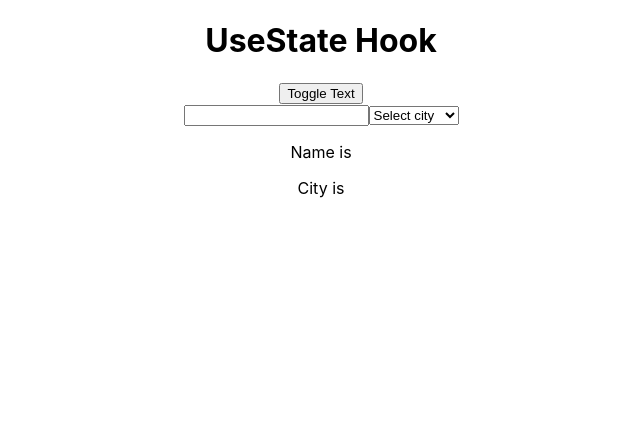
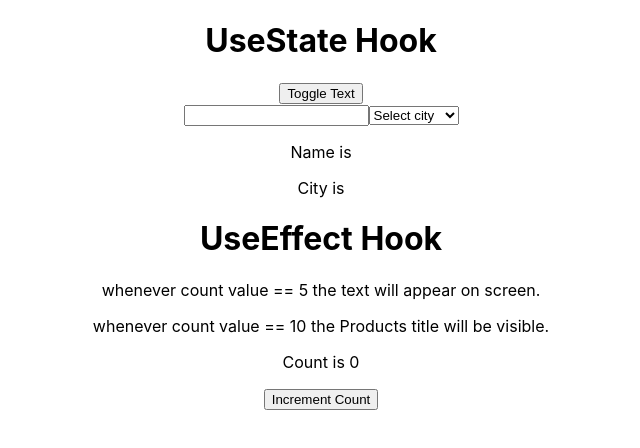
Before and after one commit to gayatribidwai/React-Learning-Repo, a React (Create React App) app in the folder hello-ts/: page / in a window 1280 px wide. Shown: the top 448 px of the page, without its empty margins (319-959 px from the left). Built offline with nearby package versions, Linux system fonts and the light colour scheme.

Commit message:
UseEffect Hook

```diff
--- a/hello-ts/src/App.js
+++ b/hello-ts/src/App.js
@@ -1,5 +1,7 @@
 import logo from './logo.svg';
 import './App.css';
+import { useState, useEffect } from 'react';
+import UseEffect from './Components/UseEffect';
 import MyComponent from './Components/MyComponent';
 
 
@@ -7,6 +9,7 @@ function App() {
   return (
     <div className="App">
       <MyComponent />
+      <UseEffect/>
     </div>
   );
 }
--- /dev/null
+++ b/hello-ts/src/Components/UseEffect.js
@@ -0,0 +1,57 @@
+import React from 'react';
+import {useState,useEffect} from 'react';
+
+export default function UseEffect(){
+    const [count, setCount] =  useState(0);
+    const [showText, setShowText] = useState(false);
+    const [products, setProducts] = useState([]);
+
+    async function fetchAllProducts()
+    {
+        try{
+            const response = await fetch('https://fakestoreapi.com/products');
+            const result = await response.json();
+            // if(result && result.products) setProducts(result.products)
+            if(result) setProducts(result);
+
+        }catch(error){
+            console.log(error);
+        }
+    }
+
+    useEffect(() => {
+        console.log("hello me!");
+        // fetchAllProducts();
+    }, []) // this will run when React first load the component.
+
+    useEffect(() => {
+        if(count === 5)
+        {
+            setShowText(true);
+        }
+        else if(count === 10)
+        {
+            fetchAllProducts();
+        }
+    }, [count])
+
+    return(
+        <div>
+            <h1>UseEffect Hook</h1>
+            <p>whenever count value == 5 the text will appear on screen.</p>
+            <p>whenever count value == 10 the Products title will be visible.</p>
+            <p>Count is {count}</p>
+            <button onClick={() => {setCount(count+1)}} >Increment Count</button>
+            {
+                showText ? <h3>UseEffect Hook is working Correctly!</h3> : null
+            }
+            <ul>
+                {
+                products && products.length > 0
+                    ? products.map((item)=> <li>{item.title}</li>) : null
+                }
+
+            </ul>
+        </div>
+    );
+}
```
